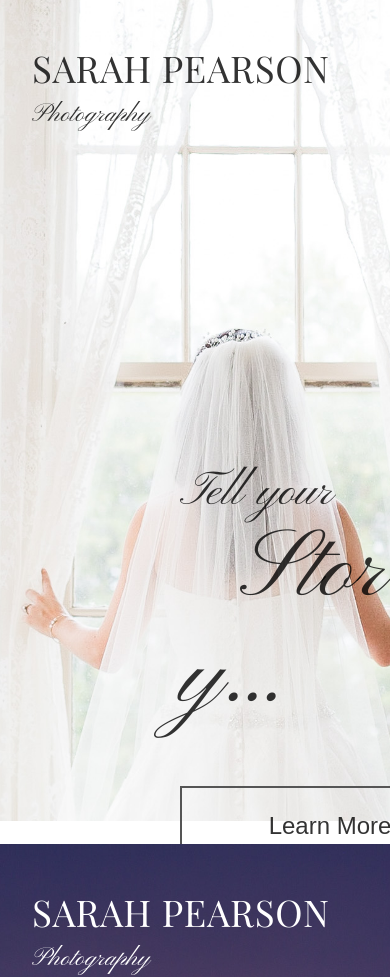
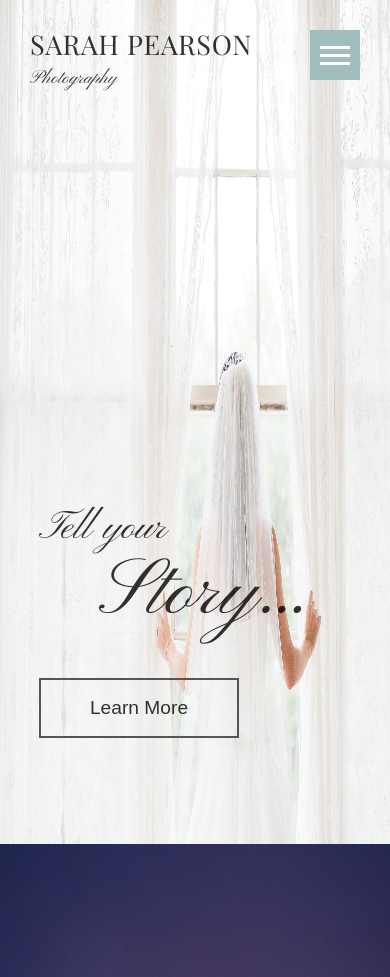
Before and after one commit to thebetternewt/sarah-pearson-photography, a Gatsby site: page /index2 in a window 390 px wide. Shown: the top 977 px of the page. Built offline with nearby package versions, Linux system fonts and the light colour scheme; Gatsby itself is replaced by a stand-in of ours; a web font is replaced by a local one.

Commit message:
Try new mobile landing and menu

```diff
--- /dev/null
+++ b/src/components/Menu.js
@@ -0,0 +1,88 @@
+import React, { useState } from 'react'
+import styled from 'styled-components'
+
+import { TEAL } from '../ui/colors'
+
+import logo from '../images/spp_logo.png'
+
+const Menu = () => {
+  const [isOpen, toggleIsOpen] = useState(false)
+
+  return (
+    <MenuWrapper isOpen={isOpen}>
+      <MenuButton onClick={() => toggleIsOpen(!isOpen)}>
+        <div className="bar"></div>
+        <div className="bar"></div>
+        <div className="bar"></div>
+      </MenuButton>
+      <img src={logo} alt="Sarah Pearson Photography" className="logo" />
+    </MenuWrapper>
+  )
+}
+
+export default Menu
+
+const MenuButton = styled.button`
+  width: 50px;
+  height: 50px;
+  background-color: ${TEAL};
+
+  position: fixed;
+  top: 30px;
+  right: 30px;
+
+  display: flex;
+  flex-direction: column;
+  justify-content: center;
+  align-items: center;
+
+  border: none;
+  padding: 0;
+  cursor: pointer;
+  transition: 200ms all ease;
+  z-index: 20;
+
+  .bar {
+    width: 30px;
+    height: 3px;
+    background-color: #fff;
+    transition: 200ms all ease;
+
+    &:not(:last-child) {
+      margin-bottom: 5px;
+    }
+  }
+
+  &:hover {
+    background-color: #fff;
+
+    .bar {
+      background-color: ${TEAL};
+    }
+  }
+`
+
+const MenuWrapper = styled.div`
+  position: fixed;
+  top: 0;
+  right: ${({ isOpen }) => (isOpen ? 0 : `-1000px`)};
+  z-index: 20;
+
+  display: flex;
+  justify-content: center;
+  padding-top: 20vh;
+
+  width: 100%;
+  height: 100vh;
+
+  background-color: #fff;
+
+  .logo {
+    width: 60px;
+    height: 60px;
+  }
+
+  @media (min-width: 800px) {
+    width: 300px;
+  }
+`
--- a/src/pages/index2.js
+++ b/src/pages/index2.js
@@ -1,6 +1,7 @@
 import React from 'react'
 import styled from 'styled-components'
 
+import Menu from '../components/Menu'
 import { display, script } from '../ui/fonts'
 
 import brideWindow from '../images/bride-window.jpg'
@@ -10,6 +11,7 @@ import baby from '../images/baby.jpg'
 const Home = () => {
   return (
     <div>
+      <Menu />
       <HomeSection className="story">
         <Heading>
           Sarah Pearson <span>Photography</span>
@@ -28,9 +30,6 @@ const Home = () => {
         </div>
       </HomeSection>
       <HomeSection className="weddings">
-        <Heading>
-          Sarah Pearson <span>Photography</span>
-        </Heading>
         <div className="cta weddings-cta">
           <h2 className="headline">Weddings &amp; Engagements</h2>
           <h3 className="subline">the telling of how two became one...</h3>
@@ -43,9 +42,6 @@ const Home = () => {
         </div>
       </HomeSection>
       <HomeSection className="portraits">
-        <Heading>
-          Sarah Pearson <span>Photography</span>
-        </Heading>
         <div className="cta portraits-cta">
           <h2 className="headline">Portraits</h2>
           <h3 className="subline">family. graduation. cherish the moment...</h3>
@@ -72,33 +68,53 @@ const HomeSection = styled.section`
     position: absolute;
     bottom: 0;
     left: 0;
+    margin: 0;
     min-width: 120%;
     min-height: 100%;
-    object-fit: cover;
+    /* object-fit: cover; */
     z-index: -1;
   }
 
   .cta {
     &.story-cta {
-      margin-top: 40vh;
-      margin-left: 180px;
+      margin-top: 60vh;
+      margin-left: 10vw;
+
+      .headline {
+        margin-bottom: 1em;
+        font-size: 2.5rem;
+
+        span {
+          font-size: 2em;
+          padding-left: 60px;
+        }
+      }
+
+      @media (min-width: 500px) {
+        margin-top: 40vh;
+
+        .headline {
+          font-size: 4rem;
+        }
+      }
     }
 
     &.weddings-cta {
-      margin-top: 250px;
-      margin-left: 180px;
+      margin-top: 30vh;
+      margin-left: 10vw;
 
       .headline {
-        font-size: 4rem;
+        font-size: 2.4rem;
         font-family: ${display};
         text-transform: uppercase;
       }
 
       .subline {
         font-family: ${script};
-        font-size: 2rem;
+        font-size: 1.3rem;
         font-weight: normal;
         padding-left: 5px;
+        margin-bottom: 3rem;
       }
 
       button {
@@ -109,53 +125,63 @@ const HomeSection = styled.section`
           color: #333;
         }
       }
+
+      @media (min-width: 500px) {
+        margin-left: 20vw;
+
+        .headline {
+          font-size: 4rem;
+        }
+
+        .subline {
+          font-size: 2rem;
+        }
+      }
     }
 
     &.portraits-cta {
-      margin-top: 50vh;
-      margin-left: 100px;
+      margin-top: 20vh;
+      margin-left: 10vw;
 
       .headline {
-        font-size: 4rem;
+        font-size: 2.4rem;
         font-family: ${display};
         text-transform: uppercase;
       }
 
       .subline {
         font-family: ${script};
-        font-size: 2rem;
+        font-size: 1.3rem;
         font-weight: normal;
-        padding-left: 10px;
+        padding-left: 5px;
+        margin-bottom: 2rem;
       }
 
-      /* button {
-        border-color: #fff;
+      @media (min-width: 500px) {
+        margin-left: 20vw;
+        margin-top: 60vh;
 
-        &:hover {
-          background: #fff;
-          color: #333;
+        .headline {
+          font-size: 4rem;
         }
-      } */
+
+        .subline {
+          font-size: 2rem;
+        }
+      }
     }
 
     .headline {
       font-family: ${script};
       font-weight: normal;
-      font-size: 3rem;
-
-      span {
-        font-size: 2em;
-        padding-left: 60px;
-      }
     }
 
     button {
-      font-size: 1.5rem;
+      font-size: 1.2rem;
       border: 2px solid #555;
       background-color: transparent;
-      width: 300px;
-      height: 80px;
-      margin-top: 2rem;
+      width: 200px;
+      height: 60px;
       color: inherit;
       cursor: pointer;
       transition: 300ms all ease;
@@ -165,16 +191,27 @@ const HomeSection = styled.section`
         color: #fff;
       }
     }
+
+    @media (min-width: 500px) {
+      button {
+        font-size: 1.5rem;
+        width: 300px;
+        height: 80px;
+      }
+    }
   }
 `
 
 const Heading = styled.h1`
-  margin: 3rem 2rem 0;
+  /* margin: 3rem 2rem 0; */
   font-family: ${display};
   text-transform: uppercase;
   font-weight: normal;
-  font-size: 2.3rem;
+  font-size: 1.7rem;
   letter-spacing: 0.7px;
+  position: absolute;
+  top: 30px;
+  left: 30px;
 
   span {
     font-family: ${script};
@@ -184,4 +221,8 @@ const Heading = styled.h1`
     margin-top: 0.5em;
     letter-spacing: 0;
   }
+
+  @media (min-width: 500px) {
+    font-size: 2.3rem;
+  }
 `
```
